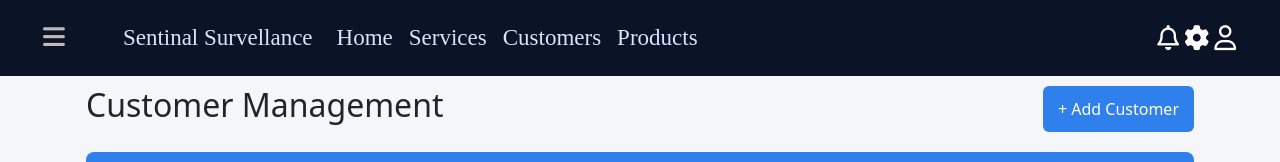
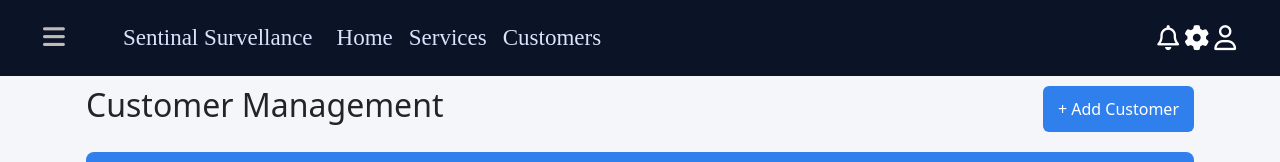
Before and after one commit to shaikmohammedather/cctv-management, an Angular app in the folder frontend/: page /customers in a window 1280 px wide. Shown: the top 162 px of the page. Built offline with nearby package versions, Linux system fonts and the light colour scheme.

Commit message:
deleted the product section

```diff
--- a/frontend/src/app/app.routes.ts
+++ b/frontend/src/app/app.routes.ts
@@ -2,11 +2,9 @@ import { Routes } from '@angular/router';
 import { Landing } from './pages/landing/landing';
 import { Services } from './pages/services/services';
 import { Customers } from './pages/customers/customers';
-import { Products } from './pages/products/products';
 
 export const routes: Routes = [
   { path: '', component: Landing },
   { path: 'services', component: Services },
   { path: 'customers', component: Customers },
-  { path: 'products', component: Products },
 ];
--- a/frontend/src/app/pages/products/products.html
+++ /dev/null
@@ -1 +0,0 @@
-<p>products works!</p>
--- a/frontend/src/app/shared/components/navbar/navbar.html
+++ b/frontend/src/app/shared/components/navbar/navbar.html
@@ -28,9 +28,6 @@
             >Customers</a
           >
         </li>
-        <li class="nav-item">
-          <a class="nav-link" tabindex="-1" aria-disabled="true" routerLink="/products">Products</a>
-        </li>
       </ul>
     </div>
     <i class="fa-regular fa-bell"></i>
```
Also changed, not shown: frontend/src/app/pages/products/products.ts (deleted, +0 -9 lines), frontend/src/app/pages/products/products.css (deleted).
